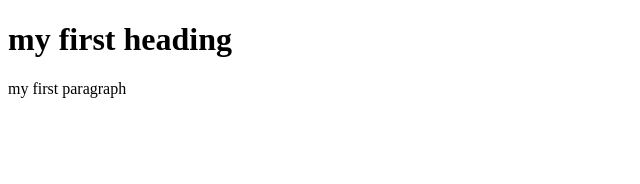
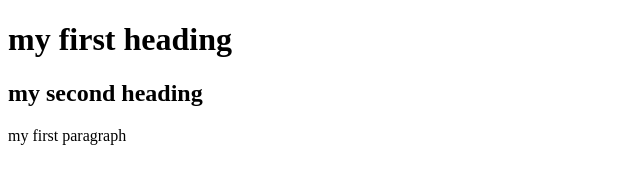
Before and after one commit to maryamautomne/test, a website: page index.html in a window 1280 px wide. Shown: the whole page, without its empty margins (0-640 px from the left). Drawn offline with Linux system fonts and the light colour scheme.

Commit message:
add heading to index.html

```diff
--- a/index.html
+++ b/index.html
@@ -4,6 +4,9 @@
     <h1>
       my first heading
     </h1>
+    <h2>
+      my second heading
+    </h2>
     <p>
       my first paragraph
     </p>
```
